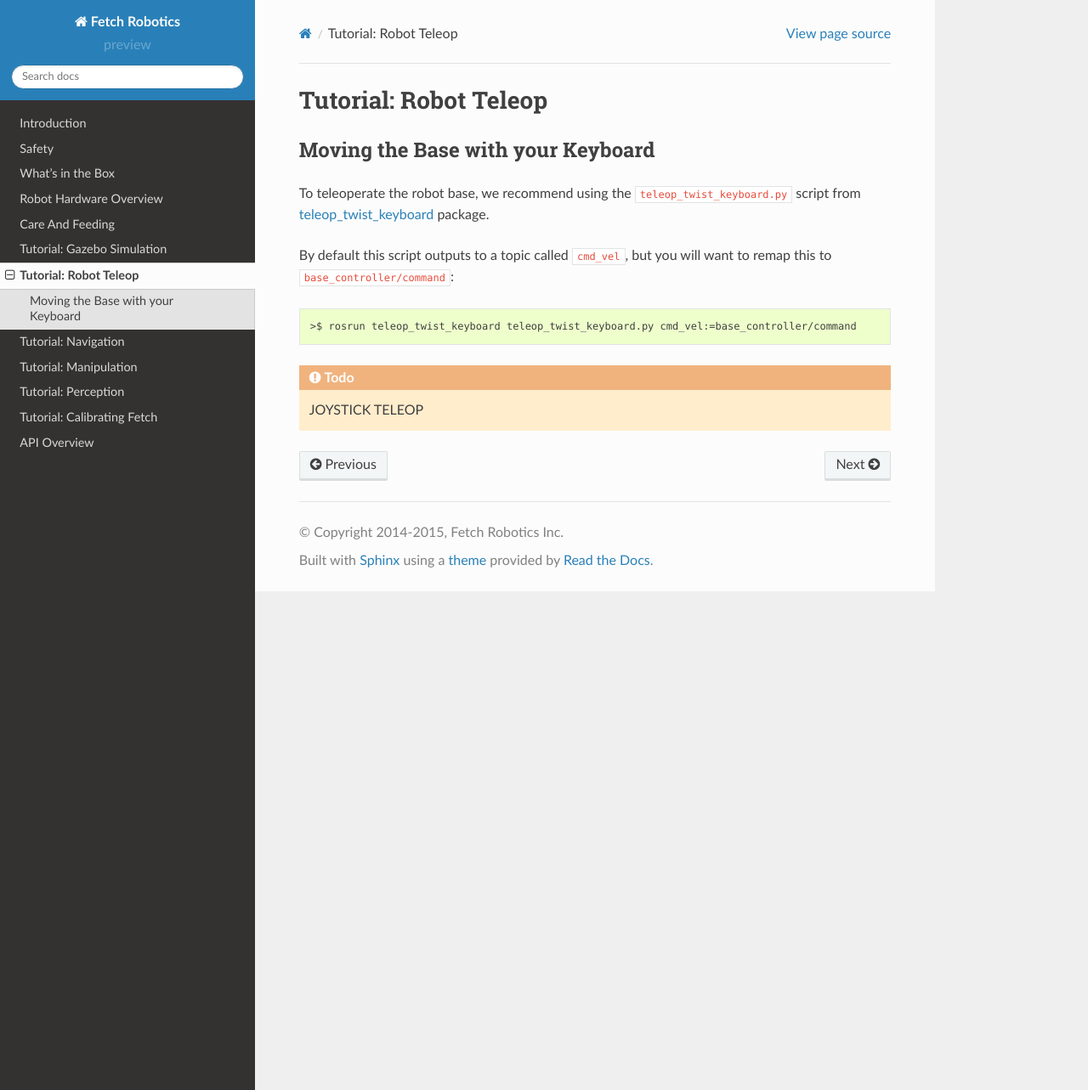
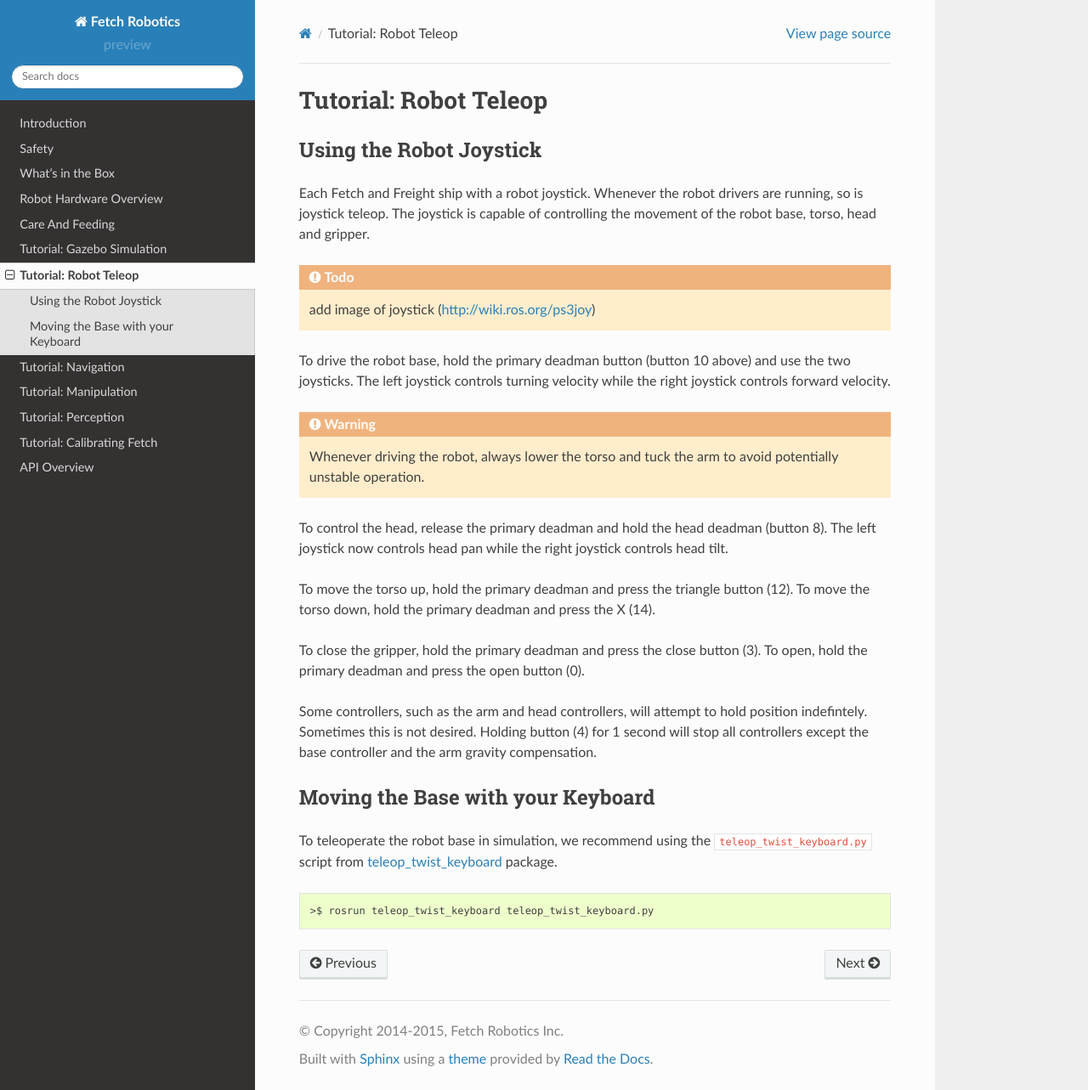
Before and after one commit to fetchrobotics/docs, a Sphinx documentation site: the page built from source/teleop.rst, in a window 1280 px wide and 1283 px high. Shown: the whole window at 85% size. Built offline with Sphinx 7.4.7 and the Read the Docs theme 2.0.0, drawn with Linux system fonts in a browser that asks for light colours.

Commit message:
add joystick teleop docs

```diff
--- a/source/teleop.rst
+++ b/source/teleop.rst
@@ -1,18 +1,50 @@
 Tutorial: Robot Teleop
 ======================
+
+Using the Robot Joystick
+------------------------
+
+Each Fetch and Freight ship with a robot joystick.
+Whenever the robot drivers are running, so is joystick teleop.
+The joystick is capable of controlling the movement of the robot
+base, torso, head and gripper.
+
+.. TODO:: add image of joystick (http://wiki.ros.org/ps3joy)
+
+To drive the robot base, hold the primary deadman button (button 10
+above) and use the two joysticks. The left joystick controls turning
+velocity while the right joystick controls forward velocity.
+
+.. warning::
+
+    Whenever driving the robot, always lower the torso and tuck
+    the arm to avoid potentially unstable operation.
+
+To control the head, release the primary deadman and hold the head
+deadman (button 8). The left joystick now controls head pan while the right
+joystick controls head tilt.
+
+To move the torso up, hold the primary deadman and press the triangle
+button (12). To move the torso down, hold the primary deadman and press
+the X (14).
+
+To close the gripper, hold the primary deadman and press the close
+button (3). To open, hold the primary deadman and press the open
+button (0).
+
+Some controllers, such as the arm and head controllers, will attempt to
+hold position indefintely. Sometimes this is not desired. Holding button (4)
+for 1 second will stop all controllers except the base controller and
+the arm gravity compensation.
 
 Moving the Base with your Keyboard
 ----------------------------------
 
-To teleoperate the robot base, we recommend using the ``teleop_twist_keyboard.py``
-script from `teleop_twist_keyboard <http://wiki.ros.org/teleop_twist_keyboard>`_
+To teleoperate the robot base in simulation, we recommend
+using the ``teleop_twist_keyboard.py`` script from
+`teleop_twist_keyboard <http://wiki.ros.org/teleop_twist_keyboard>`_
 package.
-
-By default this script outputs to a topic called ``cmd_vel``, but you will want
-to remap this to ``base_controller/command``:
 
 ::
 
-	>$ rosrun teleop_twist_keyboard teleop_twist_keyboard.py cmd_vel:=base_controller/command
-
-.. todo:: JOYSTICK TELEOP
+	>$ rosrun teleop_twist_keyboard teleop_twist_keyboard.py
```
